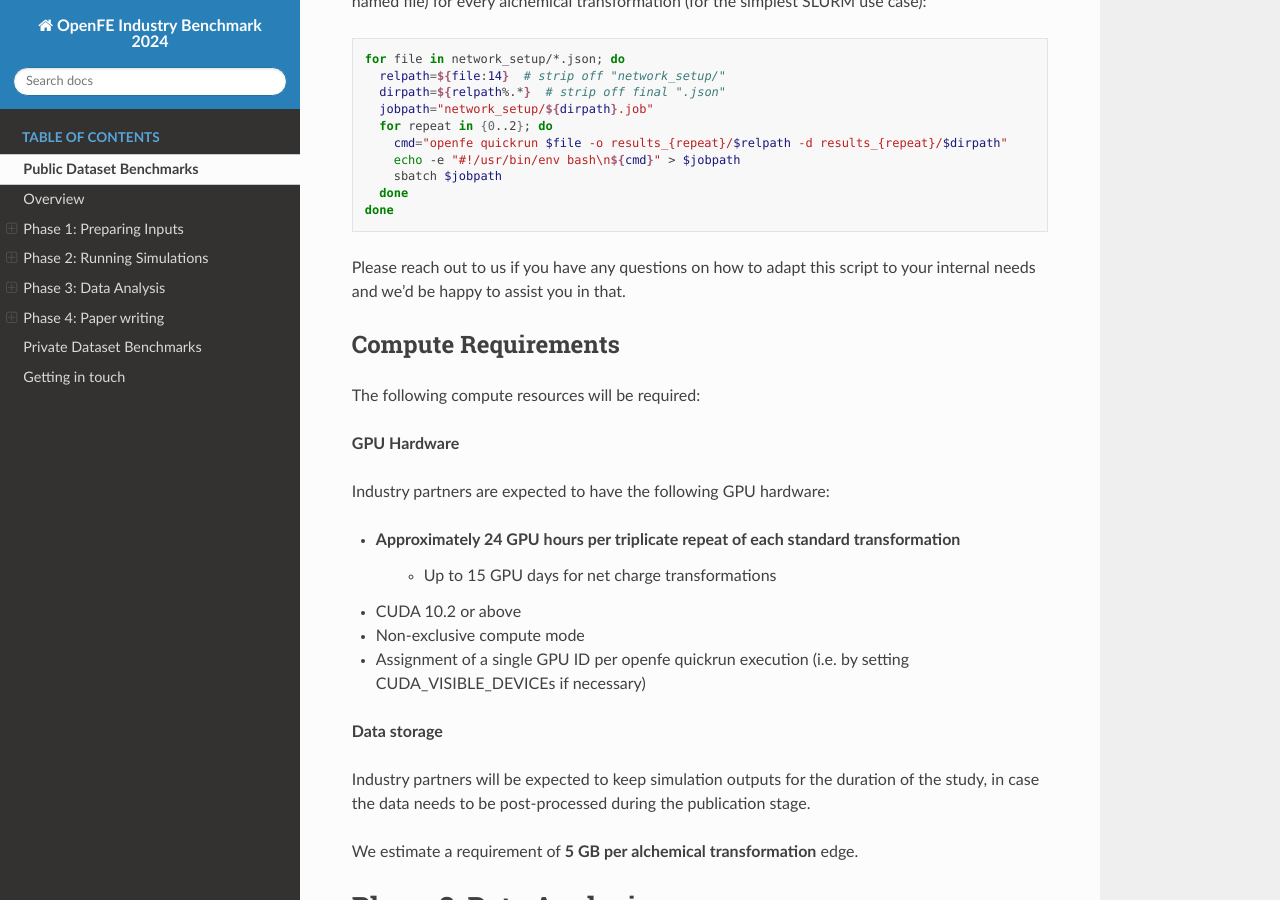
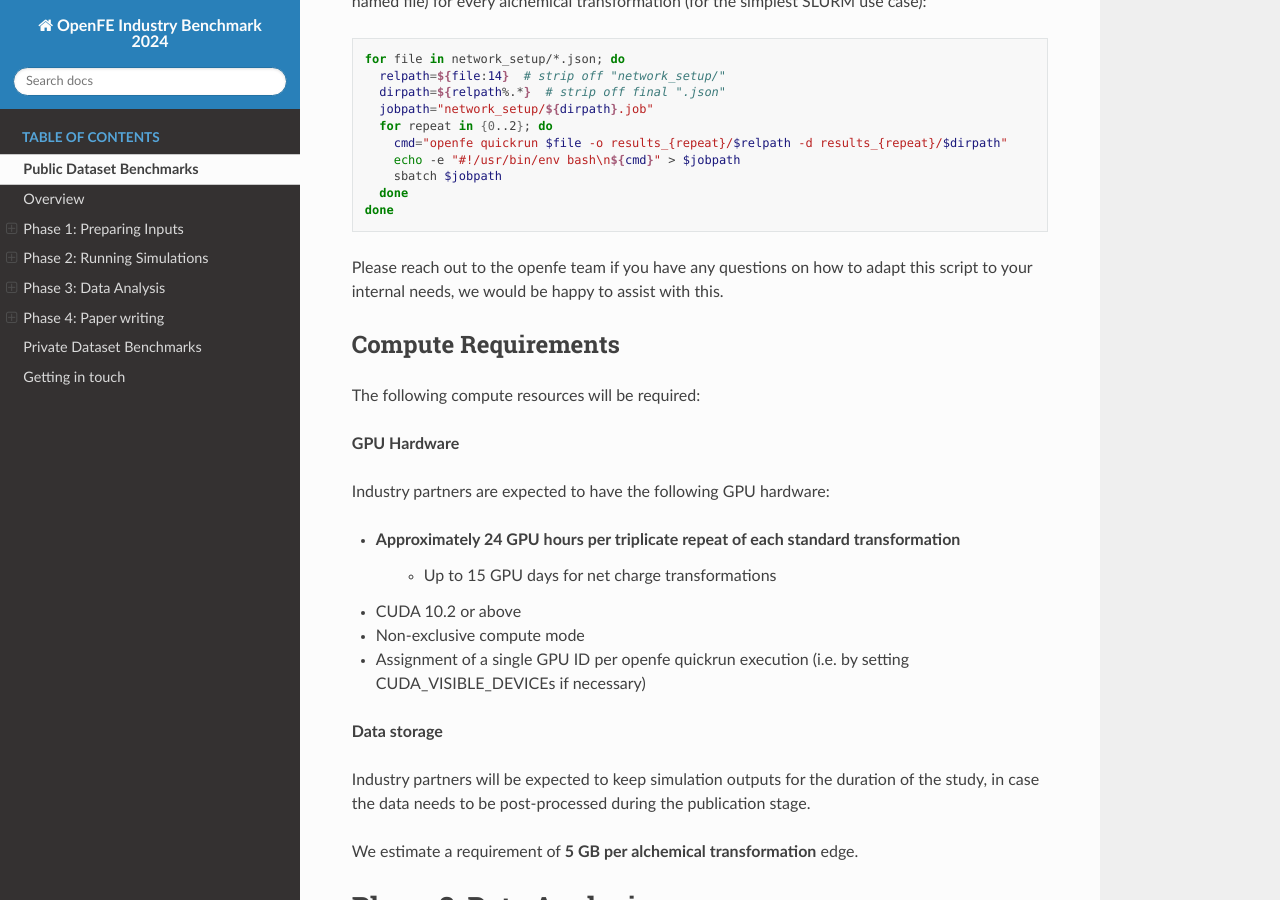
Before and after one commit to OpenFreeEnergy/IndustryBenchmarks2024, a Sphinx documentation site: the page built from docs/source/public/overview.rst, in a window 1280 px wide and 900 px high, scrolled down 4652 px. Built offline with Sphinx 7.4.7 and the Read the Docs theme 2.0.0, drawn with Linux system fonts in a browser that asks for light colours.

Commit message:
Update docs/source/public/overview.rst

```diff
--- a/docs/source/public/overview.rst
+++ b/docs/source/public/overview.rst
@@ -188,7 +188,7 @@ Here is an example of a very simple script that will create and submit a separat
      done
    done
 
-Please reach out to us if you have any questions on how to adapt this script to your internal needs and we'd be happy to assist you in that.
+Please reach out to the openfe team if you have any questions on how to adapt this script to your internal needs, we would be happy to assist with this.
 
 Compute Requirements
 ====================
```
